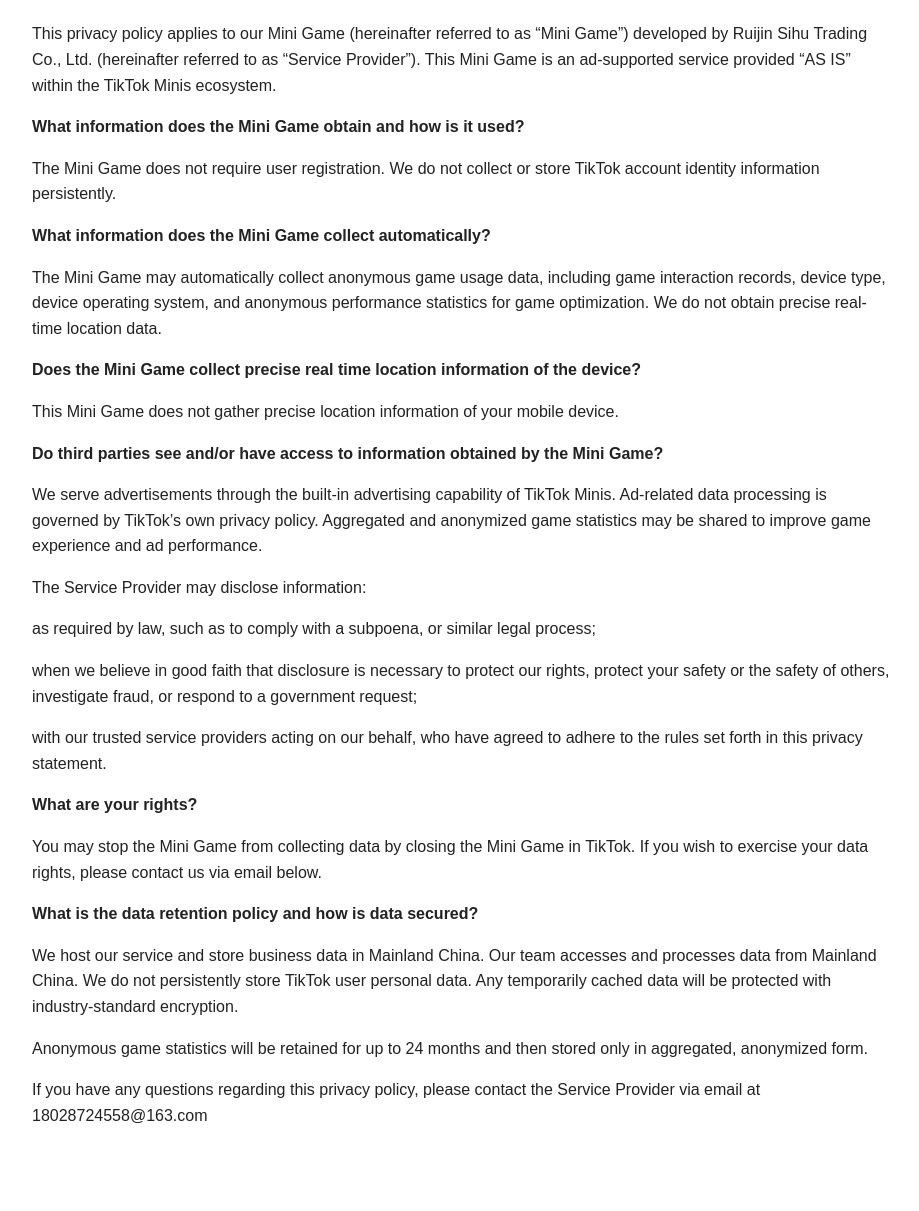
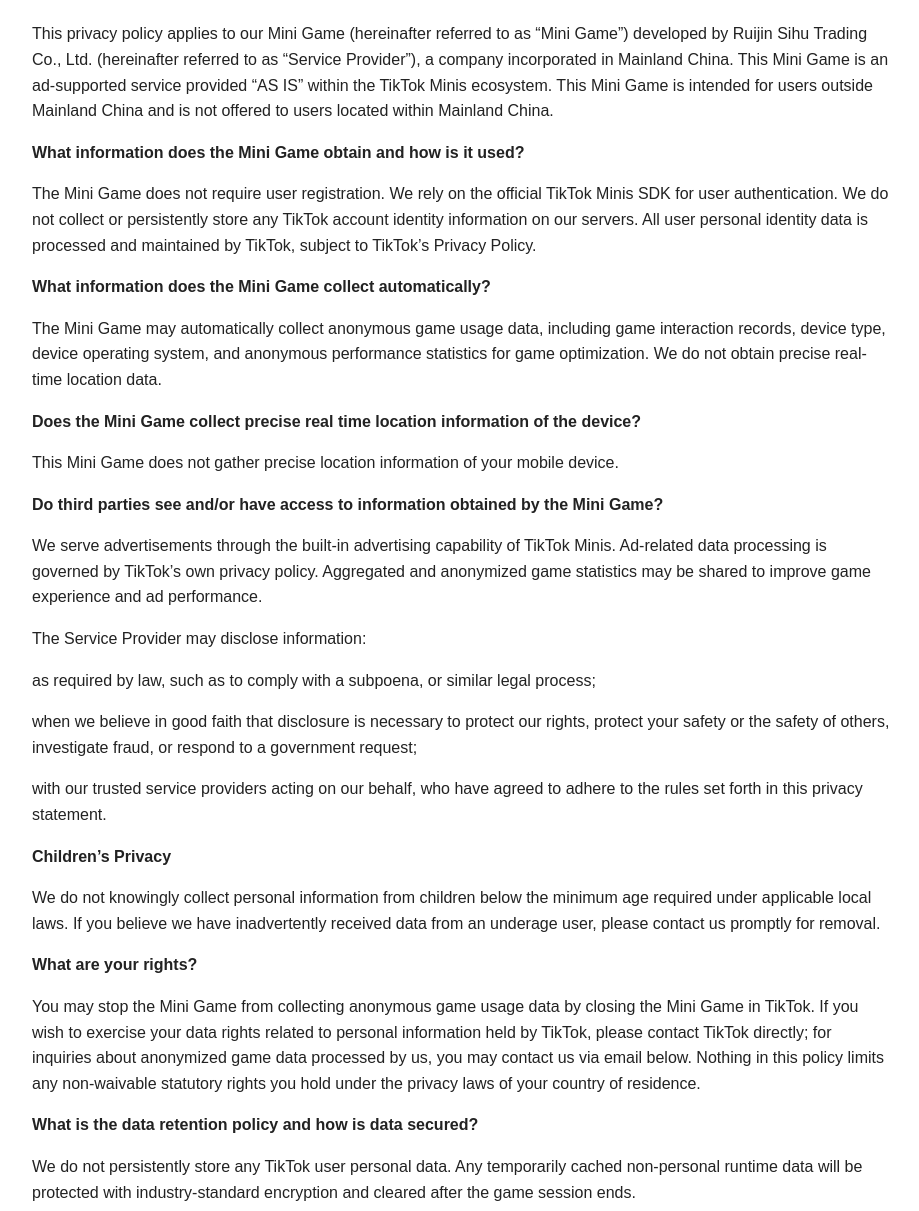
Before and after one commit to twying12/sihu, a plain HTML site: page sihuPrivacy.html in a window 1280 px wide. Shown: the part 89-1300 px from the top of the page, without its empty margins (178-1097 px from the left). Before the commit the page ends 1265 px from the top, so only its background shows below. Drawn offline with Linux system fonts and the light colour scheme.

Commit message:
Update sihuPrivacy.html
修改内容

```diff
--- a/sihuPrivacy.html
+++ b/sihuPrivacy.html
@@ -1,4 +1,3 @@
-
 <!DOCTYPE html>
 <html lang="en">
 <head>
@@ -32,10 +31,10 @@
 <body>
 <h1>Privacy Policy</h1>
 
-<p>This privacy policy applies to our Mini Game (hereinafter referred to as “Mini Game”) developed by Ruijin Sihu Trading Co., Ltd. (hereinafter referred to as “Service Provider”). This Mini Game is an ad-supported service provided “AS IS” within the TikTok Minis ecosystem.</p>
+<p>This privacy policy applies to our Mini Game (hereinafter referred to as “Mini Game”) developed by Ruijin Sihu Trading Co., Ltd. (hereinafter referred to as “Service Provider”), a company incorporated in Mainland China. This Mini Game is an ad-supported service provided “AS IS” within the TikTok Minis ecosystem. This Mini Game is intended for users outside Mainland China and is not offered to users located within Mainland China.</p>
 
 <p><strong>What information does the Mini Game obtain and how is it used?</strong></p>
-<p>The Mini Game does not require user registration. We do not collect or store TikTok account identity information persistently.</p>
+<p>The Mini Game does not require user registration. We rely on the official TikTok Minis SDK for user authentication. We do not collect or persistently store any TikTok account identity information on our servers. All user personal identity data is processed and maintained by TikTok, subject to TikTok’s Privacy Policy.</p>
 
 <p><strong>What information does the Mini Game collect automatically?</strong></p>
 <p>The Mini Game may automatically collect anonymous game usage data, including game interaction records, device type, device operating system, and anonymous performance statistics for game optimization. We do not obtain precise real-time location data.</p>
@@ -51,11 +50,14 @@
 <p>when we believe in good faith that disclosure is necessary to protect our rights, protect your safety or the safety of others, investigate fraud, or respond to a government request;</p>
 <p>with our trusted service providers acting on our behalf, who have agreed to adhere to the rules set forth in this privacy statement.</p>
 
+<p><strong>Children’s Privacy</strong></p>
+<p>We do not knowingly collect personal information from children below the minimum age required under applicable local laws. If you believe we have inadvertently received data from an underage user, please contact us promptly for removal.</p>
+
 <p><strong>What are your rights?</strong></p>
-<p>You may stop the Mini Game from collecting data by closing the Mini Game in TikTok. If you wish to exercise your data rights, please contact us via email below.</p>
+<p>You may stop the Mini Game from collecting anonymous game usage data by closing the Mini Game in TikTok. If you wish to exercise your data rights related to personal information held by TikTok, please contact TikTok directly; for inquiries about anonymized game data processed by us, you may contact us via email below. Nothing in this policy limits any non‑waivable statutory rights you hold under the privacy laws of your country of residence.</p>
 
 <p><strong>What is the data retention policy and how is data secured?</strong></p>
-<p>We host our service and store business data in Mainland China. Our team accesses and processes data from Mainland China. We do not persistently store TikTok user personal data. Any temporarily cached data will be protected with industry-standard encryption.</p>
+<p>We do not persistently store any TikTok user personal data. Any temporarily cached non‑personal runtime data will be protected with industry‑standard encryption and cleared after the game session ends.</p>
 <p>Anonymous game statistics will be retained for up to 24 months and then stored only in aggregated, anonymized form.</p>
 
 <p>If you have any questions regarding this privacy policy, please contact the Service Provider via email at 18028724558@163.com</p>
```
